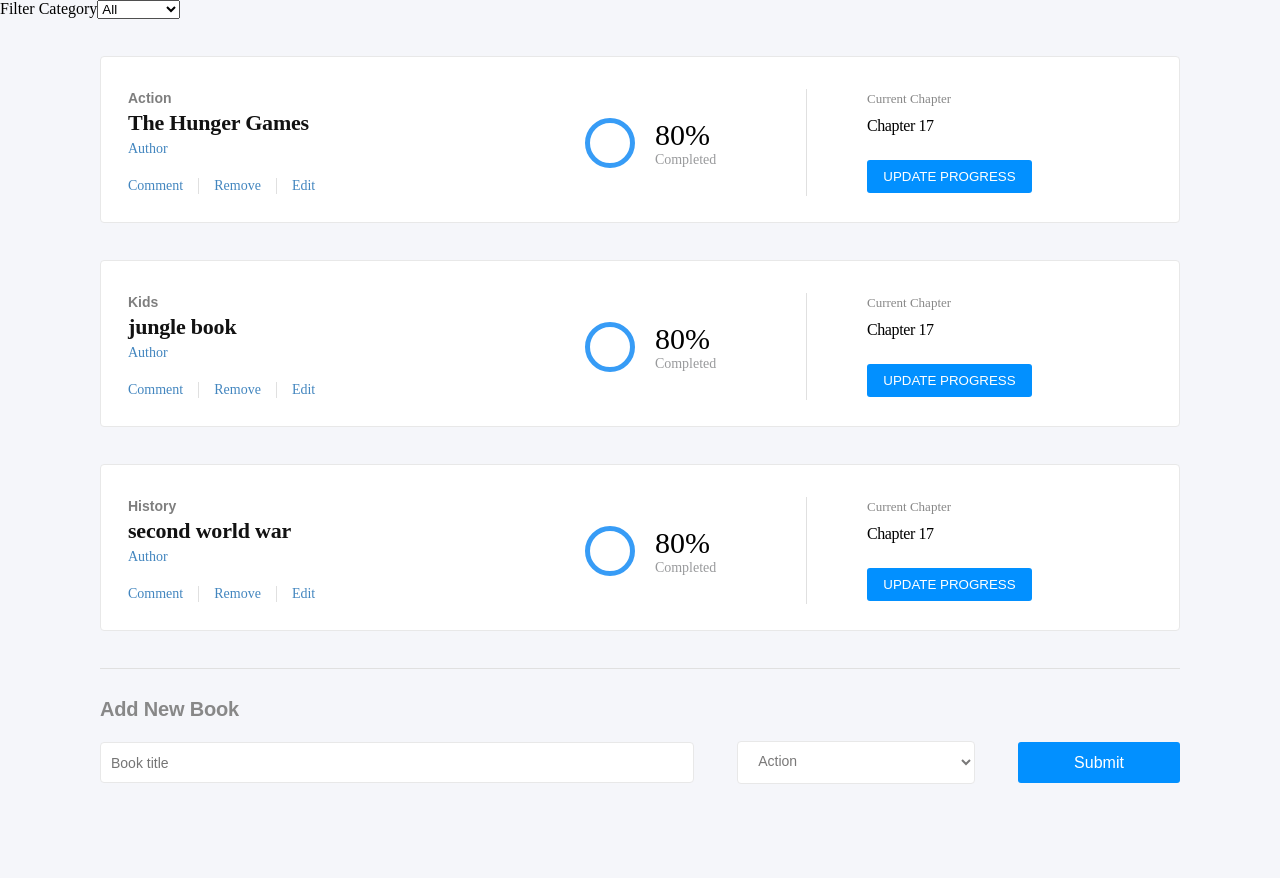
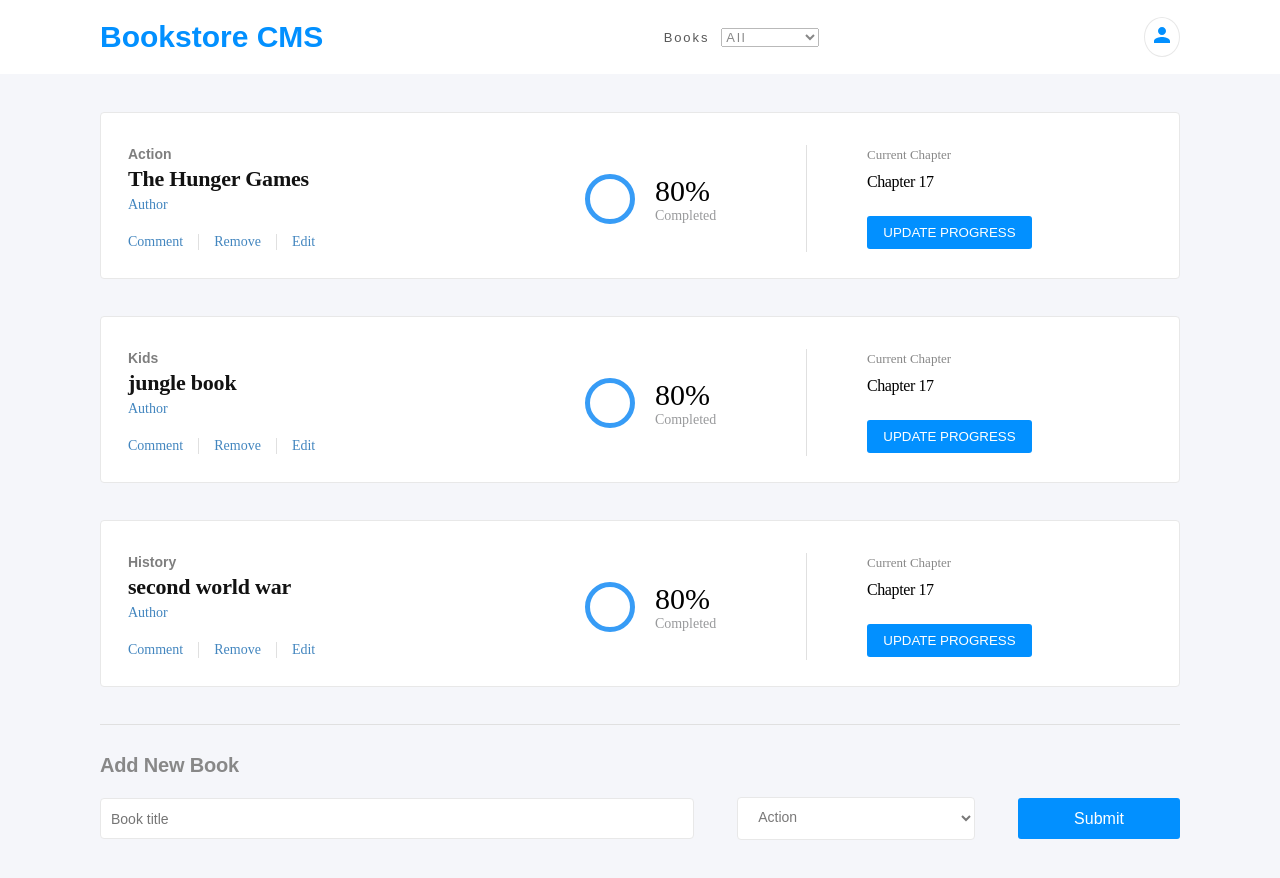
Before and after one commit to tahiry-dev/bookstore, a React (Create React App) app: page / in a window 1280 px wide. Shown: the top 878 px of the page. Built offline with nearby package versions, Linux system fonts and the light colour scheme.

Commit message:
update filter component and style it

```diff
--- a/src/components/CategoryFilters.js
+++ b/src/components/CategoryFilters.js
@@ -1,12 +1,15 @@
 import React from 'react';
 import PropTypes from 'prop-types';
+import PersonIcon from '@material-ui/icons/Person';
 import { Categories } from '../actions/index';
 
-function CategoryFilter({ handleFilterChange }) {
-  return (
-    <div className="filterCategories">
-      <label htmlFor="filter">
-        Filter Category
+const CategoryFilter = ({ handleFilterChange }) => (
+  <div className="navigation">
+    <div className="navigation_logo">
+      <span>Bookstore CMS</span>
+    </div>
+    <div className="nav_filter">
+      <p>Books</p>
       <select name="filter" id="filter" onChange={e => { handleFilterChange(e.target.value); }}>
         <option value="All">All</option>
         {
@@ -17,11 +20,12 @@ function CategoryFilter({ handleFilterChange }) {
           ))
         }
       </select>
-      </label>
+    </div>
+    <div className="icon">
+      <PersonIcon />
+    </div>
   </div>
 );
-}
-
 export default CategoryFilter;
 
 CategoryFilter.propTypes = {
--- a/src/index.css
+++ b/src/index.css
@@ -217,3 +217,51 @@ body {
   font-size: 16px;
   cursor: pointer;
 }
+
+/*---------------------------CATEGORYFILTER.JS STYLE--------------------------------------*/
+
+.navigation {
+  display: flex;
+  align-items: center;
+  justify-content: space-between;
+  margin: 0 0 38px;
+  padding: 17px 100px 17px 100px;
+  background-color: #fff;
+}
+
+.nav_filter {
+  display: flex;
+  align-items: center;
+  justify-content: space-between;
+  width: 140px;
+  font-family: 'Montserrat', sans-serif;
+}
+
+.nav_filter p {
+  color: #121212;
+  opacity: 0.7;
+  font-size: 13px;
+  letter-spacing: 1.9px;
+  margin: 0 12px 0 0;
+}
+
+.nav_filter select {
+  color: #121212;
+  opacity: 0.5;
+  font-size: 13px;
+  letter-spacing: 1.9px;
+}
+
+.navigation_logo span {
+  font-size: 30px;
+  font-weight: bold;
+  color: #0290ff;
+  font-family: 'Montserrat', sans-serif;
+}
+
+.icon {
+  padding: 5px;
+  border: solid 1px #e8e8e8;
+  border-radius: 50%;
+  color: #0290ff;
+}
```
Lines whose indentation alone changed are shown as unchanged.
